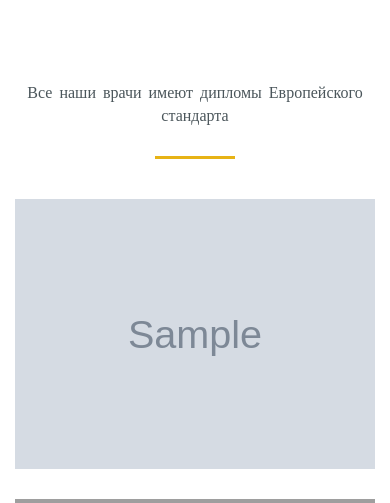
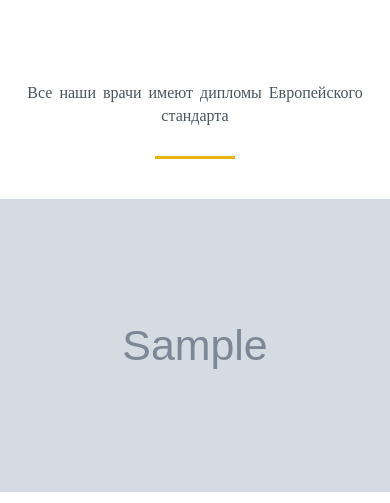
Before and after one commit to andrews-lerk/center, a Django app: page /specialists/ in a window 390 px wide. Shown: the part 333-836 px from the top of the page. Run offline with Django 4.2, Linux system fonts and the light colour scheme; tables that the repository leaves empty hold one stand-in row (values such as "Sample post"); grey boxes marked "Sample" are stand-in pictures; some libraries are stand-ins or nearby versions; some web fonts are replaced; grey boxes are pictures that could not be loaded.

Commit message:
add changes to doctors

```diff
--- a/templates/main_app/doctors.html
+++ b/templates/main_app/doctors.html
@@ -30,63 +30,76 @@
 				</div>
 				<div class="row">
 					{% for d in staff %}
-					<div class="col-md-6 col-lg-3">
-						<div class="mg-team-member">
-							<figure><img class="img-fluid" src="{{ d.image.url }}" alt=""/></figure>
-							<div class="mg-team-member-overlayer"></div>
-							<div class="mg-team-info">
-								<h3>{{ d.name }}</h3><strong>{{ d.level }}</strong>
-								<ul class="mg-team-member-social">
-									<li><a href="#"><i class="fab fa-facebook-f"></i></a></li>
-									<li><a href="#"><i class="fab fa-twitter"></i></a></li>
-									<li><a href="#"><i class="fab fa-linkedin-in"></i></a></li>
-								</ul>
-							</div>
+					<div class="card mb-3" style="max-width: 540px; border: none;">
+					  <div class="row g-0">
+						<div class="col-md-4">
+						  <img src="{{ d.image.url }}" class="img-fluid rounded-start" alt="...">
 						</div>
+						<div class="col-md-8">
+						  <div class="card-body">
+							<h5 class="card-title">{{ d.name }}</h5>
+							<p class="card-text">{{ d.level }}</p>
+						  </div>
+						</div>
+					  </div>
 					</div>
+<!--					<div class="col-md-6 col-lg-3">-->
+<!--						<div class="mg-team-member">-->
+<!--							<figure><img class="img-fluid" src="{{ d.image.url }}" alt=""/></figure>-->
+<!--							<div class="mg-team-member-overlayer"></div>-->
+<!--							<div class="mg-team-info">-->
+<!--								<h3>{{ d.name }}</h3><strong>{{ d.level }}</strong>-->
+<!--								<ul class="mg-team-member-social">-->
+<!--									<li><a href="#"><i class="fab fa-facebook-f"></i></a></li>-->
+<!--									<li><a href="#"><i class="fab fa-twitter"></i></a></li>-->
+<!--									<li><a href="#"><i class="fab fa-linkedin-in"></i></a></li>-->
+<!--								</ul>-->
+<!--							</div>-->
+<!--						</div>-->
+<!--					</div>-->
 					{% endfor %}
-					<div class="col-md-6 col-lg-3">
-						<div class="mg-team-member">
-							<figure><img class="img-fluid" src="{% static 'assets/images/member2.png' %}" alt=""/></figure>
-							<div class="mg-team-member-overlayer"></div>
-							<div class="mg-team-info">
-								<h3>Joseph Gonzales</h3><strong>Manager</strong>
-								<ul class="mg-team-member-social">
-									<li><a href="#"><i class="fab fa-facebook-f"></i></a></li>
-									<li><a href="#"><i class="fab fa-twitter"></i></a></li>
-									<li><a href="#"><i class="fab fa-linkedin-in"></i></a></li>
-								</ul>
-							</div>
-						</div>
-					</div>
-					<div class="col-md-6 col-lg-3">
-						<div class="mg-team-member">
-							<figure><img class="img-fluid" src="{% static 'assets/images/member3.png' %}" alt=""/></figure>
-							<div class="mg-team-member-overlayer"></div>
-							<div class="mg-team-info">
-								<h3>Joseph Gonzales</h3><strong>Manager</strong>
-								<ul class="mg-team-member-social">
-									<li><a href="#"><i class="fab fa-facebook-f"></i></a></li>
-									<li><a href="#"><i class="fab fa-twitter"></i></a></li>
-									<li><a href="#"><i class="fab fa-linkedin-in"></i></a></li>
-								</ul>
-							</div>
-						</div>
-					</div>
-					<div class="col-md-6 col-lg-3">
-						<div class="mg-team-member">
-							<figure><img class="img-fluid" src="{% static 'assets/images/member4.png' %}" alt=""/></figure>
-							<div class="mg-team-member-overlayer"></div>
-							<div class="mg-team-info">
-								<h3>Joseph Gonzales</h3><strong>Manager</strong>
-								<ul class="mg-team-member-social">
-									<li><a href="#"><i class="fab fa-facebook-f"></i></a></li>
-									<li><a href="#"><i class="fab fa-twitter"></i></a></li>
-									<li><a href="#"><i class="fab fa-linkedin-in"></i></a></li>
-								</ul>
-							</div>
-						</div>
-					</div>
+<!--					<div class="col-md-6 col-lg-3">-->
+<!--						<div class="mg-team-member">-->
+<!--							<figure><img class="img-fluid" src="{% static 'assets/images/member2.png' %}" alt=""/></figure>-->
+<!--							<div class="mg-team-member-overlayer"></div>-->
+<!--							<div class="mg-team-info">-->
+<!--								<h3>Joseph Gonzales</h3><strong>Manager</strong>-->
+<!--								<ul class="mg-team-member-social">-->
+<!--									<li><a href="#"><i class="fab fa-facebook-f"></i></a></li>-->
+<!--									<li><a href="#"><i class="fab fa-twitter"></i></a></li>-->
+<!--									<li><a href="#"><i class="fab fa-linkedin-in"></i></a></li>-->
+<!--								</ul>-->
+<!--							</div>-->
+<!--						</div>-->
+<!--					</div>-->
+<!--					<div class="col-md-6 col-lg-3">-->
+<!--						<div class="mg-team-member">-->
+<!--							<figure><img class="img-fluid" src="{% static 'assets/images/member3.png' %}" alt=""/></figure>-->
+<!--							<div class="mg-team-member-overlayer"></div>-->
+<!--							<div class="mg-team-info">-->
+<!--								<h3>Joseph Gonzales</h3><strong>Manager</strong>-->
+<!--								<ul class="mg-team-member-social">-->
+<!--									<li><a href="#"><i class="fab fa-facebook-f"></i></a></li>-->
+<!--									<li><a href="#"><i class="fab fa-twitter"></i></a></li>-->
+<!--									<li><a href="#"><i class="fab fa-linkedin-in"></i></a></li>-->
+<!--								</ul>-->
+<!--							</div>-->
+<!--						</div>-->
+<!--					</div>-->
+<!--					<div class="col-md-6 col-lg-3">-->
+<!--						<div class="mg-team-member">-->
+<!--							<figure><img class="img-fluid" src="{% static 'assets/images/member4.png' %}" alt=""/></figure>-->
+<!--							<div class="mg-team-member-overlayer"></div>-->
+<!--							<div class="mg-team-info">-->
+<!--								<h3>Joseph Gonzales</h3><strong>Manager</strong>-->
+<!--								<ul class="mg-team-member-social">-->
+<!--									<li><a href="#"><i class="fab fa-facebook-f"></i></a></li>-->
+<!--									<li><a href="#"><i class="fab fa-twitter"></i></a></li>-->
+<!--									<li><a href="#"><i class="fab fa-linkedin-in"></i></a></li>-->
+<!--								</ul>-->
+<!--							</div>-->
+<!--						</div>-->
+<!--					</div>-->
 				</div>
 			</div>
 		</div>
```
